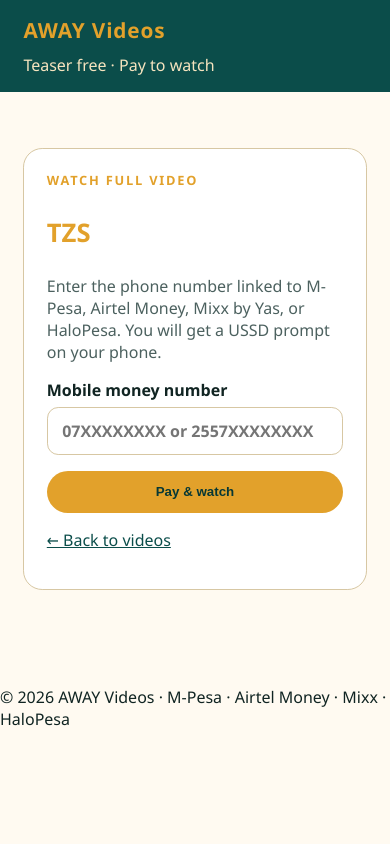
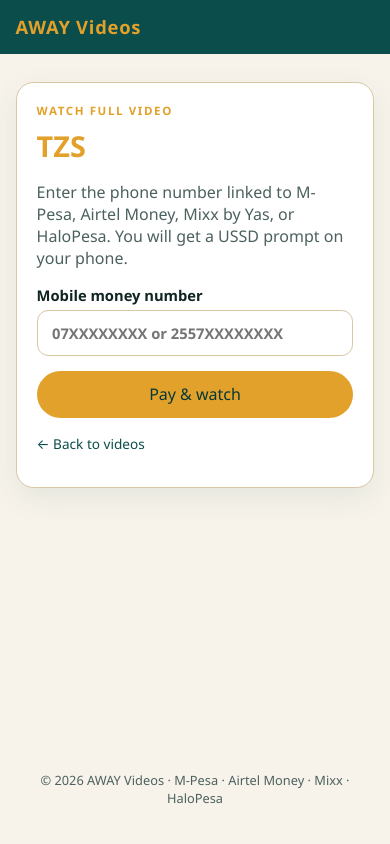
Before and after one commit to kengodhil/AWAY-VIDEOS, a Django app: template templates/catalog/pay.html in a window 390 px wide. Run offline with Django 5.2, Linux system fonts and the light colour scheme; the template is opened without the code that fills it: values that come from a table or form of the project are taken from there, others are empty.

Commit message:
Responsive 2-col mobile grid and player styles for AWAY Videos

```diff
--- a/static/css/app.css
+++ b/static/css/app.css
@@ -3,83 +3,195 @@
   --teal-dark: #073835;
   --gold: #e2a12b;
   --gold-soft: #f6e4bf;
-  --paper: #fffaf1;
+  --paper: #f7f3ea;
   --ink: #102422;
   --muted: #4c615f;
   --line: #d7c7a3;
   --danger: #9b2c2c;
+  --card: #ffffff;
+  --shadow: 0 10px 30px rgba(11, 77, 74, 0.08);
 }
 
 * { box-sizing: border-box; }
 html, body { margin: 0; padding: 0; }
 body {
-  font-family: "Segoe UI", Tahoma, sans-serif;
+  font-family: "Segoe UI", system-ui, -apple-system, sans-serif;
   background: var(--paper);
   color: var(--ink);
   min-height: 100vh;
+  display: flex;
+  flex-direction: column;
 }
+a { color: var(--teal); text-decoration: none; }
 
-a { color: var(--teal); }
 .topbar {
   display: flex;
   justify-content: space-between;
   align-items: center;
-  padding: 1rem 6vw;
+  gap: .75rem;
+  padding: .9rem 4vw;
   background: var(--teal);
   color: var(--gold-soft);
+  position: sticky;
+  top: 0;
+  z-index: 20;
 }
-.brand { color: var(--gold); font-weight: 800; font-size: 1.3rem; text-decoration: none; letter-spacing: .04em; }
-.nav { display: flex; gap: 1rem; align-items: center; }
-.nav a { color: var(--gold-soft); text-decoration: none; }
-.who { color: var(--gold); font-size: .9rem; }
-.page { padding: 2.5rem 6vw 4rem; max-width: 1200px; margin: 0 auto; }
+.brand { color: var(--gold); font-weight: 800; font-size: 1.15rem; letter-spacing: .04em; }
+.tagline { font-size: .78rem; color: var(--gold-soft); opacity: .9; }
 
-.hero h1, h1 { font-size: clamp(2rem, 4vw, 3.4rem); line-height: 1.1; margin: .3rem 0 1rem; color: var(--teal); }
-.lead { font-size: 1.15rem; max-width: 42rem; color: var(--muted); }
-.eyebrow { text-transform: uppercase; letter-spacing: .14em; color: var(--gold); font-weight: 700; font-size: .8rem; margin: 0; }
-.hero-actions { display: flex; gap: .8rem; margin: 1.5rem 0 2rem; flex-wrap: wrap; }
+.page { padding: 1.25rem 4vw 3rem; max-width: 1100px; margin: 0 auto; width: 100%; flex: 1; }
+.page-narrow { max-width: 640px; margin: .75rem auto 0; padding: 0 4vw; }
 
-.btn, .link-btn {
+.hero-lite { margin-bottom: 1.25rem; }
+.eyebrow {
+  text-transform: uppercase;
+  letter-spacing: .14em;
+  color: var(--gold);
+  font-weight: 700;
+  font-size: .72rem;
+  margin: 0 0 .35rem;
+}
+.hero-lite h1, h1 {
+  font-size: clamp(1.45rem, 4.5vw, 2.4rem);
+  line-height: 1.15;
+  margin: 0 0 .5rem;
+  color: var(--teal);
+}
+.lead { color: var(--muted); margin: 0; max-width: 36rem; font-size: .98rem; }
+
+.video-grid {
+  display: grid;
+  grid-template-columns: repeat(2, minmax(0, 1fr));
+  gap: .75rem;
+}
+@media (min-width: 640px) {
+  .video-grid { grid-template-columns: repeat(3, minmax(0, 1fr)); gap: 1rem; }
+}
+@media (min-width: 960px) {
+  .video-grid { grid-template-columns: repeat(4, minmax(0, 1fr)); gap: 1.15rem; }
+}
+
+.v-card {
+  background: var(--card);
+  border: 1px solid var(--line);
+  border-radius: .9rem;
+  overflow: hidden;
+  box-shadow: var(--shadow);
+  display: flex;
+  flex-direction: column;
+  min-width: 0;
+}
+.teaser-wrap {
+  position: relative;
+  aspect-ratio: 16 / 10;
+  background: var(--teal-dark);
+  overflow: hidden;
+}
+.teaser-wrap video,
+.teaser-wrap img,
+.teaser-wrap .poster {
+  width: 100%;
+  height: 100%;
+  object-fit: cover;
+  display: block;
+  background: var(--teal);
+}
+.teaser-wrap .poster {
+  display: grid;
+  place-items: center;
+  color: var(--gold);
+  font-size: 1.6rem;
+  font-weight: 800;
+}
+.teaser-badge {
+  position: absolute;
+  left: .4rem;
+  top: .4rem;
+  background: rgba(7, 56, 53, 0.85);
+  color: var(--gold);
+  font-size: .65rem;
+  font-weight: 700;
+  padding: .2rem .45rem;
+  border-radius: 999px;
+}
+.v-card-body {
+  padding: .65rem .7rem .8rem;
+  display: grid;
+  gap: .35rem;
+  flex: 1;
+}
+.v-card-body h2 {
+  margin: 0;
+  font-size: .92rem;
+  color: var(--teal);
+  line-height: 1.25;
+  display: -webkit-box;
+  -webkit-line-clamp: 2;
+  -webkit-box-orient: vertical;
+  overflow: hidden;
+}
+.clip {
+  margin: 0;
+  font-size: .75rem;
+  display: -webkit-box;
+  -webkit-line-clamp: 2;
+  -webkit-box-orient: vertical;
+  overflow: hidden;
+}
+.v-card-meta {
+  display: flex;
+  flex-direction: column;
+  gap: .45rem;
+  margin-top: auto;
+}
+.price-tag { font-weight: 800; color: var(--gold); font-size: .85rem; }
+.btn-watch {
+  width: 100%;
+  text-align: center;
+  padding: .55rem .7rem;
+  font-size: .82rem;
+  border-radius: .65rem;
+}
+
+.btn, .icon-btn {
   background: var(--gold);
   color: var(--teal-dark);
   border: 0;
   border-radius: 999px;
-  padding: .85rem 1.4rem;
+  padding: .8rem 1.2rem;
   font-weight: 700;
+  cursor: pointer;
+  display: inline-flex;
+  align-items: center;
+  justify-content: center;
+  gap: .35rem;
+  font: inherit;
   text-decoration: none;
-  cursor: pointer;
-  display: inline-block;
 }
-.btn-small { padding: .5rem 1rem; font-size: .9rem; }
-.btn-ghost { background: transparent; color: var(--teal); outline: 2px solid var(--teal); }
-.link-btn { background: none; color: var(--gold-soft); padding: 0; font-size: 1rem; }
-.nav .link-btn { color: var(--gold-soft); }
-.danger { color: var(--danger); }
-
-.steps { display: grid; gap: .7rem; padding: 0; list-style: none; max-width: 28rem; }
-.steps li { display: flex; gap: .8rem; align-items: center; }
-.steps span {
-  background: var(--teal);
-  color: var(--gold);
-  width: 1.8rem; height: 1.8rem;
-  display: grid; place-items: center;
-  border-radius: 50%;
-  font-weight: 700;
+.btn-ghost {
+  background: transparent;
+  color: var(--teal);
+  outline: 2px solid var(--teal);
 }
 
 .card {
   background: white;
   border: 1px solid var(--line);
-  border-radius: 1.2rem;
-  padding: 1.4rem;
-  margin: 1rem 0;
+  border-radius: 1.1rem;
+  padding: 1.25rem;
+  box-shadow: var(--shadow);
 }
-.narrow { max-width: 32rem; }
-.center { text-align: center; }
-.muted { color: var(--muted); }
-.stack { display: grid; gap: 1rem; }
-label { display: grid; gap: .35rem; font-weight: 600; }
-.field-input, input, textarea, select {
+.pay-shell { display: grid; place-items: center; min-height: 50vh; }
+.pay-card { width: min(100%, 420px); }
+.pay-card .price {
+  font-size: 1.8rem;
+  color: var(--gold);
+  font-weight: 800;
+  margin: .4rem 0 1rem;
+}
+.stack { display: grid; gap: .9rem; }
+label { display: grid; gap: .35rem; font-weight: 600; font-size: .92rem; }
+input, textarea, select {
   width: 100%;
   padding: .75rem .9rem;
   border: 1px solid var(--line);
@@ -87,24 +199,18 @@ label { display: grid; gap: .35rem; font-weight: 600; }
   font: inherit;
   background: #fff;
 }
-.errorlist { color: var(--danger); padding-left: 1rem; }
+.errorlist { color: var(--danger); padding-left: 1rem; margin: 0; }
 .flash { list-style: none; padding: 0; }
-.flash li { padding: .8rem 1rem; border-radius: .7rem; margin-bottom: .6rem; background: var(--gold-soft); color: var(--teal-dark); }
-
-.grid { display: grid; grid-template-columns: repeat(auto-fill, minmax(240px, 1fr)); gap: 1.2rem; }
-.video-card { background: white; border-radius: 1.1rem; overflow: hidden; border: 1px solid var(--line); display: flex; flex-direction: column; }
-.video-card img, .hero-img, .poster { width: 100%; height: 160px; object-fit: cover; background: var(--teal); }
-.poster, .poster.tall {
-  display: grid; place-items: center; color: var(--gold); font-weight: 800; font-size: 2rem;
+.flash li {
+  padding: .75rem 1rem;
+  border-radius: .7rem;
+  margin-bottom: .5rem;
+  background: var(--gold-soft);
+  color: var(--teal-dark);
 }
-.poster.tall { height: 280px; }
-.video-card-body { padding: 1rem; display: grid; gap: .4rem; }
-.video-card-body h2 { margin: 0; font-size: 1.15rem; color: var(--teal); }
-.row { display: flex; justify-content: space-between; align-items: center; gap: .6rem; }
-.split { display: grid; grid-template-columns: 1.1fr 1fr; gap: 2rem; align-items: start; }
-.price { font-size: 1.6rem; color: var(--gold); font-weight: 800; }
-.section-head { display: flex; justify-content: space-between; align-items: end; gap: 1rem; margin-bottom: 1rem; }
-.player { width: 100%; max-height: 70vh; background: #000; border-radius: 1rem; margin: 1rem 0; }
+.muted { color: var(--muted); }
+.small-note { font-size: .85rem; margin-top: 1rem; }
+.center { text-align: center; }
 .status-pill {
   display: inline-block;
   background: var(--teal);
@@ -112,13 +218,53 @@ label { display: grid; gap: .35rem; font-weight: 600; }
   padding: .4rem 1rem;
   border-radius: 999px;
   font-weight: 700;
-  letter-spacing: .08em;
+  letter-spacing: .06em;
+  margin: .5rem 0;
 }
-table { width: 100%; border-collapse: collapse; }
-th, td { text-align: left; padding: .7rem .4rem; border-bottom: 1px solid var(--line); vertical-align: top; }
-small { font-weight: 400; color: var(--muted); display: block; }
 
-@media (max-width: 800px) {
-  .split, .section-head { grid-template-columns: 1fr; display: grid; }
-  .topbar { flex-direction: column; align-items: flex-start; gap: .6rem; }
+.watch-shell { max-width: 900px; margin: 0 auto; }
+.player-frame {
+  position: relative;
+  background: #000;
+  border-radius: 1rem;
+  overflow: hidden;
+  box-shadow: var(--shadow);
 }
+.player {
+  width: 100%;
+  max-height: 72vh;
+  display: block;
+  background: #000;
+}
+.player-actions {
+  position: absolute;
+  right: .7rem;
+  bottom: .7rem;
+  z-index: 5;
+}
+.icon-btn {
+  border-radius: 999px;
+  padding: .55rem .7rem;
+  background: rgba(255, 255, 255, 0.92);
+  color: var(--teal-dark);
+  box-shadow: 0 4px 14px rgba(0,0,0,.25);
+  min-height: 42px;
+}
+.icon-label { font-size: .7rem; font-weight: 800; }
+.watch-meta { margin-top: 1rem; }
+.watch-meta h1 { font-size: 1.35rem; }
+
+.site-footer {
+  text-align: center;
+  padding: 1rem 4vw 1.5rem;
+  color: var(--muted);
+  font-size: .8rem;
+}
+
+@media (max-width: 420px) {
+  .v-card-body { padding: .5rem .55rem .65rem; }
+  .v-card-body h2 { font-size: .82rem; }
+  .btn-watch { font-size: .75rem; padding: .5rem; }
+  .price-tag { font-size: .78rem; }
+  .tagline { display: none; }
+}
```
